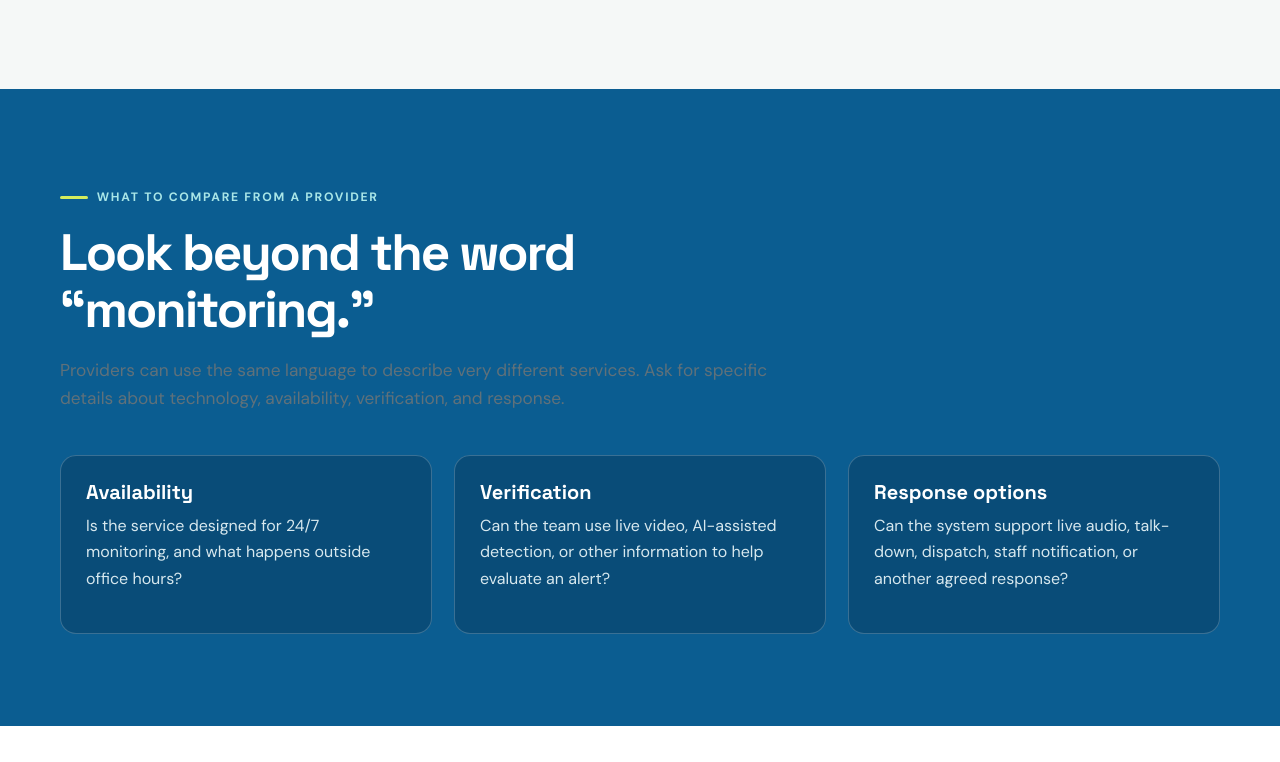
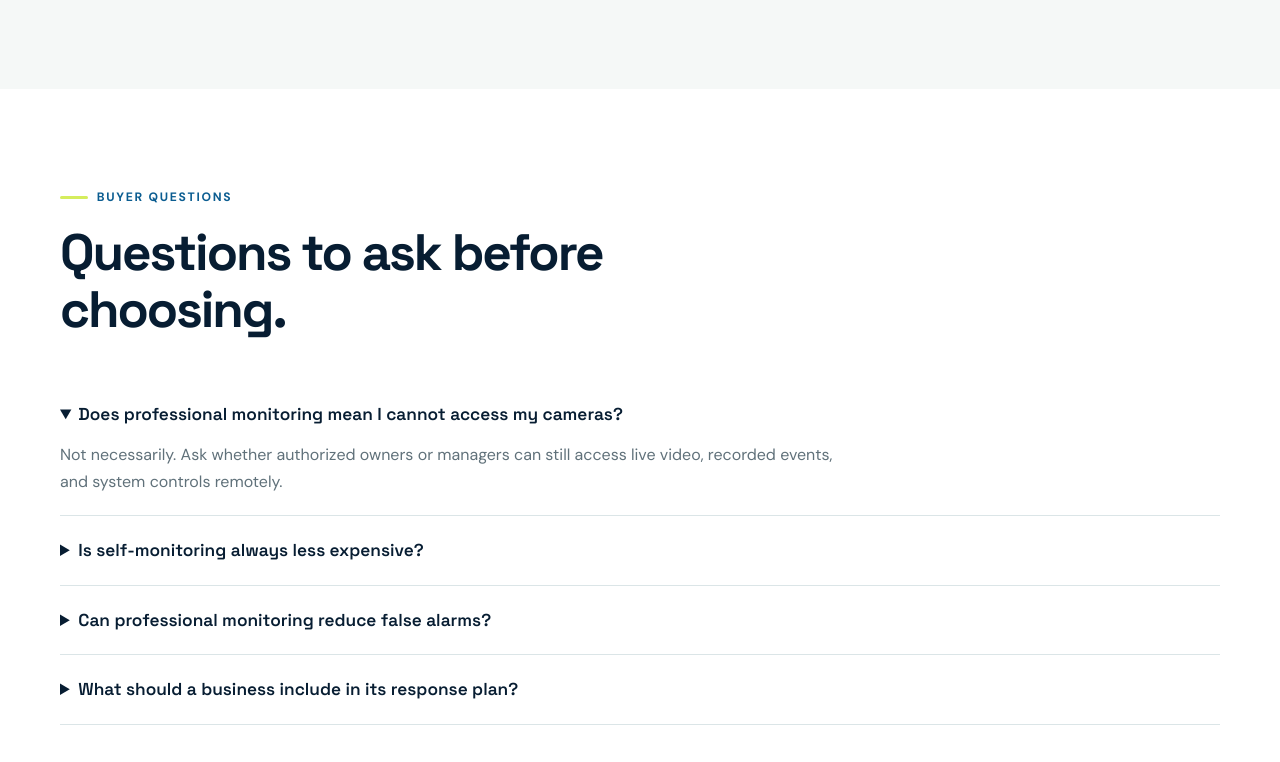
Before and after one commit to paulw-git/seo-client-reports, a plain HTML site: page security-by-aps-professional-monitoring-vs-self-monitoring/index.html in a window 1280 px wide. Shown: the part 4878-5640 px from the top of the page. Drawn offline with Linux system fonts and the light colour scheme.

Commit message:
Remove provider comparison section
Co-authored-by: Manus <dev-agent@manus.ai>

```diff
--- a/security-by-aps-professional-monitoring-vs-self-monitoring/index.html
+++ b/security-by-aps-professional-monitoring-vs-self-monitoring/index.html
@@ -181,7 +181,6 @@
 </div>
 </div>
 </section>
-
 <section>
 <div class="wrap">
 <div class="section-head">
@@ -220,20 +219,7 @@
 </div>
 </div>
 </section>
-<section class="results">
-<div class="wrap">
-<div class="section-head">
-<span class="eyebrow">What to compare from a provider</span>
-<h2>Look beyond the word “monitoring.”</h2>
-<p>Providers can use the same language to describe very different services. Ask for specific details about technology, availability, verification, and response.</p>
-</div>
-<div class="grid-3">
-<article class="result-card"><h3>Availability</h3><p>Is the service designed for 24/7 monitoring, and what happens outside office hours?</p></article>
-<article class="result-card"><h3>Verification</h3><p>Can the team use live video, AI-assisted detection, or other information to help evaluate an alert?</p></article>
-<article class="result-card"><h3>Response options</h3><p>Can the system support live audio, talk-down, dispatch, staff notification, or another agreed response?</p></article>
-</div>
-</div>
-</section>
+
 <section class="faq">
 <div class="wrap">
 <div class="section-head">
```
